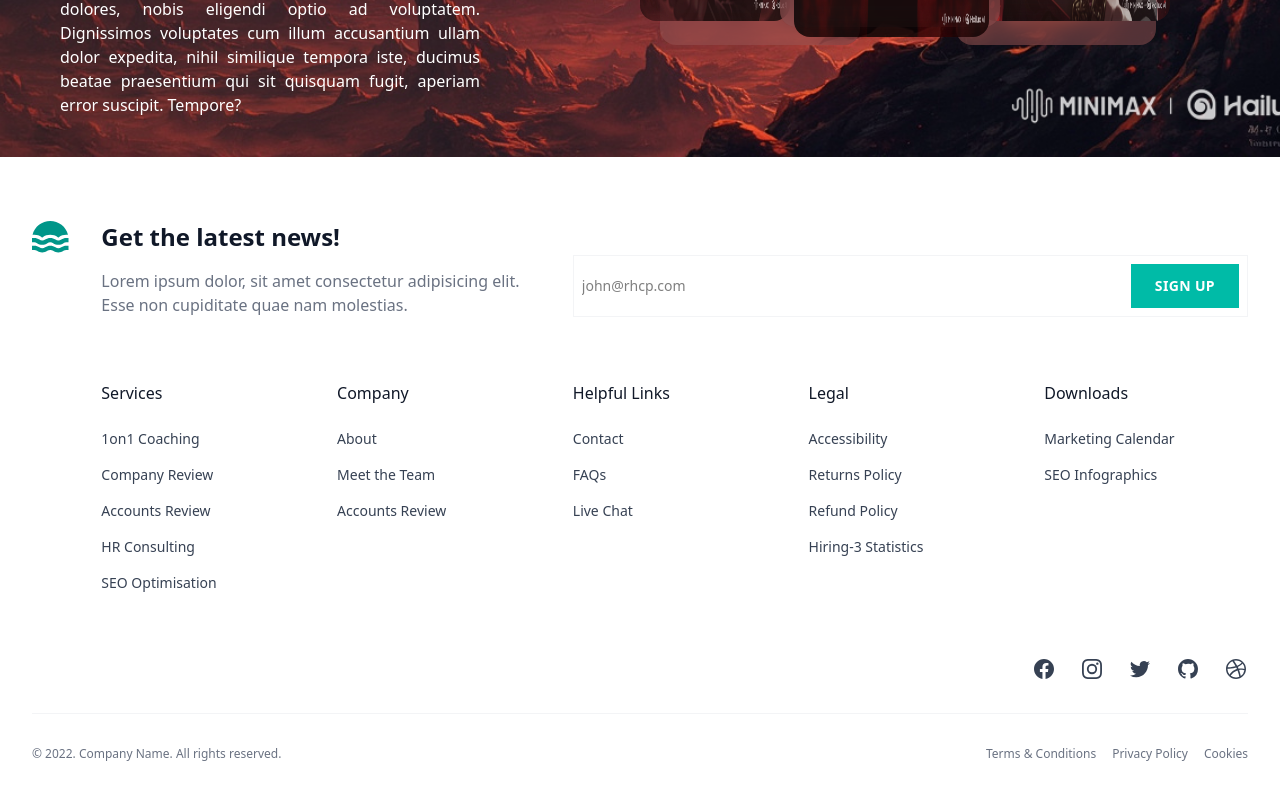
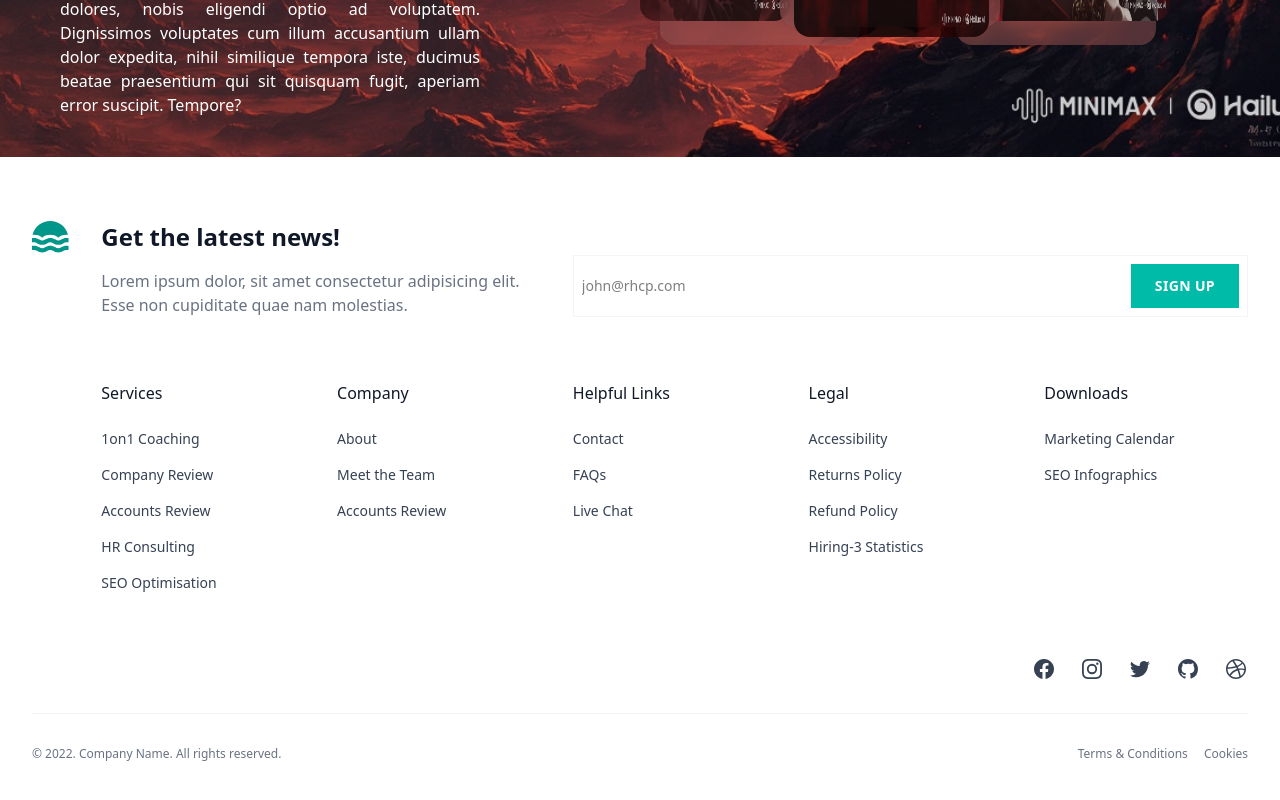
Before and after one commit to Promi-15/cloud-crunch, a React (Vite) app: page / in a window 1280 px wide. Shown: the part 655-1455 px from the top of the page. Built offline with nearby package versions, Linux system fonts and the light colour scheme.

Commit message:
footer edited

```diff
--- a/src/components/Footer.jsx
+++ b/src/components/Footer.jsx
@@ -391,15 +391,7 @@ const Footer = () => {
                 </a>
               </li>
 
-              <li>
-                <a
-                  href="#"
-                  className="text-gray-500 transition hover:opacity-75"
-                >
-                  {" "}
-                  Privacy Policy{" "}
-                </a>
-              </li>
+
 
               <li>
                 <a
```
